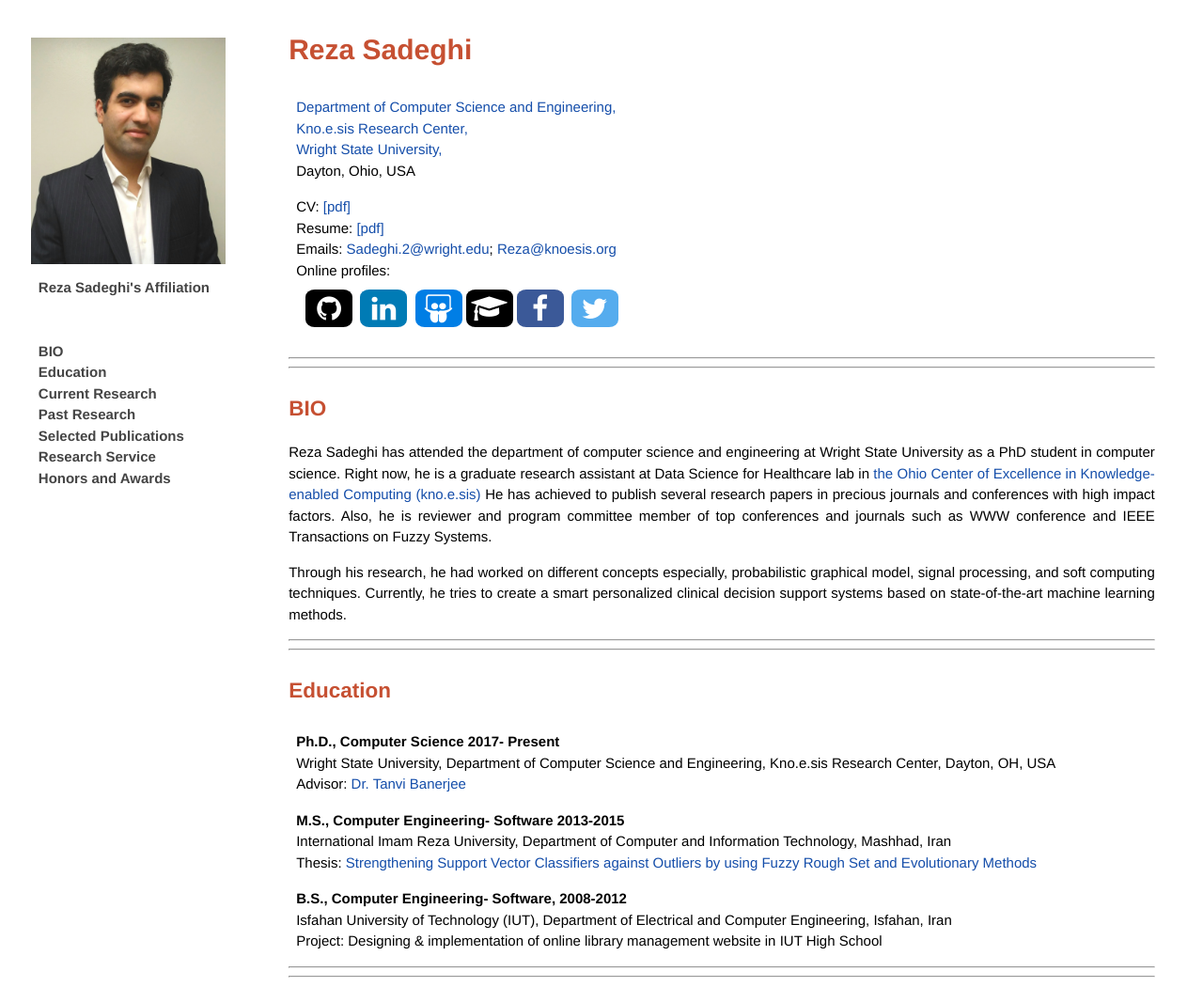
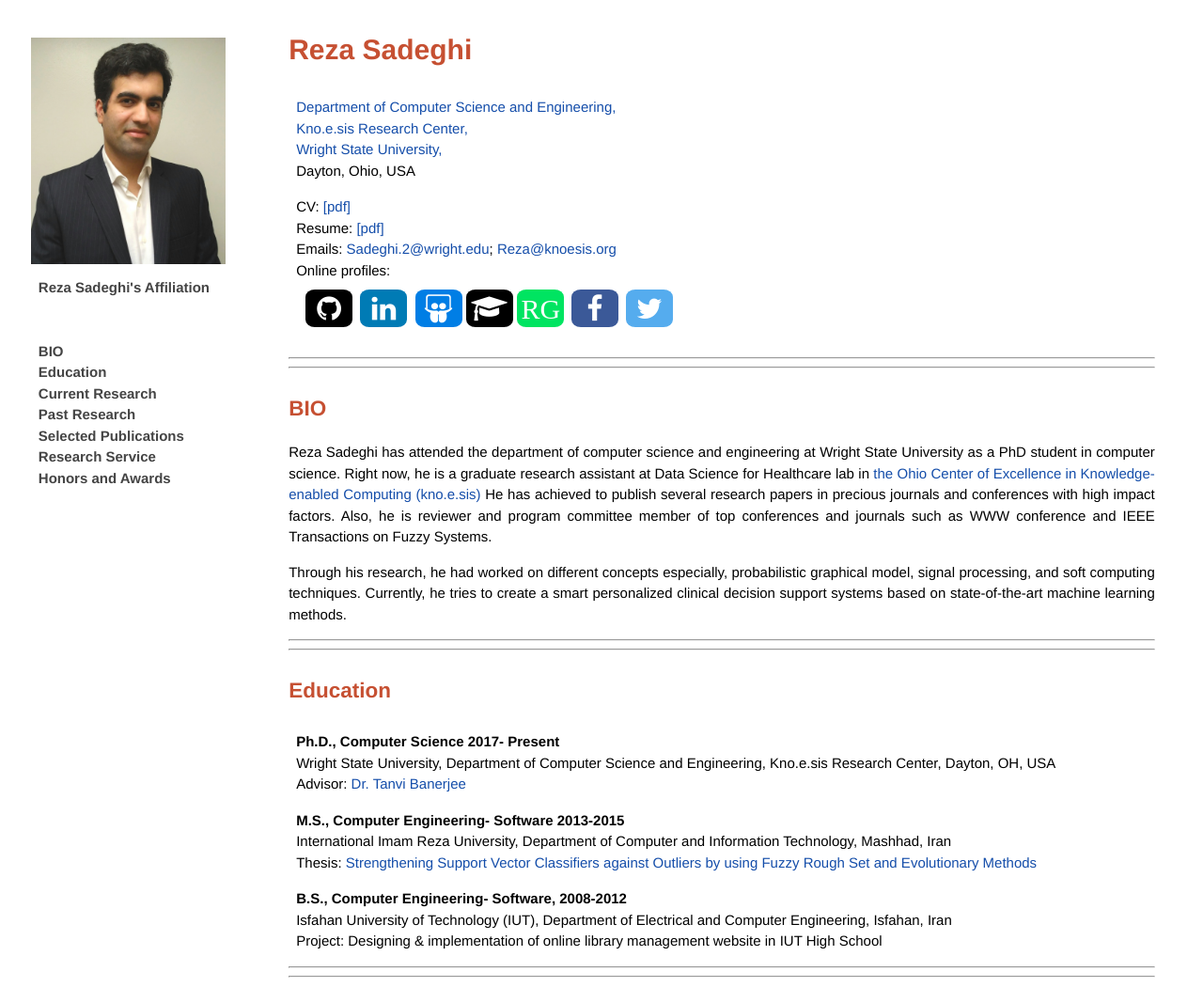
Before and after one commit to RezaSadeghiWSU/Website, a plain HTML site: page index.html in a window 1280 px wide. Shown: the top 1050 px of the page at 94% size. Drawn offline with Linux system fonts and the light colour scheme.

Commit message:
Researchgate link

```diff
--- a/index.html
+++ b/index.html
@@ -65,7 +65,7 @@
 					<a href="https://www.slideshare.net/RezaSadeghi4?utm_campaign=profiletracking&utm_medium=sssite&utm_source=ssslideview" class="fa fa-slideshare"   style="font-size: 30px"></i>
 					<a href="https://scholar.google.com/citations?user=-pG4W-wAAAAJ&hl=en&authuser=1" class="fa fa-graduation-cap" style="font-size: 30px"></i>
 					<!--a href="https://wright.academia.edu/RezaSadeghi" class="fa fa-academia" style="font-size: 30px">A</a-->
-					<!--a href="https://www.researchgate.net/profile/Reza_Sadeghi9" class="fa fa-researchgate" style="font-size: 30px">RG</a-->
+					<a href="https://www.researchgate.net/profile/Reza_Sadeghi9" class="fa fa-researchgate" style="font-size: 30px">RG</a>
 					<a href="https://www.facebook.com/profile.php?id=100017564324947" class="fa fa-facebook" style="font-size: 30px"></a>
 					<a href="https://twitter.com/RezaSadeghiWSU" class="fa fa-twitter"  style="font-size: 30px"></a>
 					<!--a href="https://plus.google.com/u/0/107045921903308035277" class="fa fa-google-plus"  style="font-size: 30px"></a-->
```
